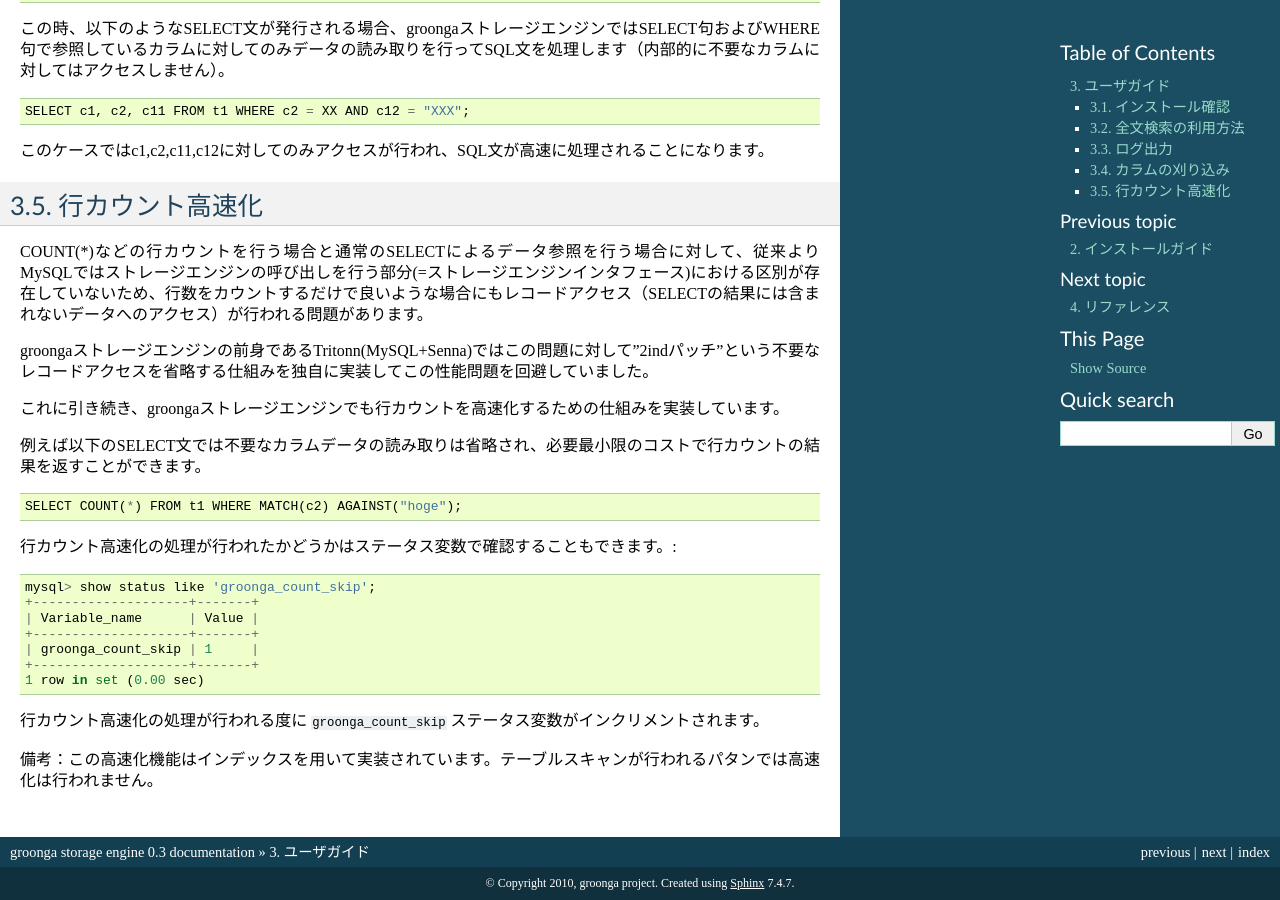
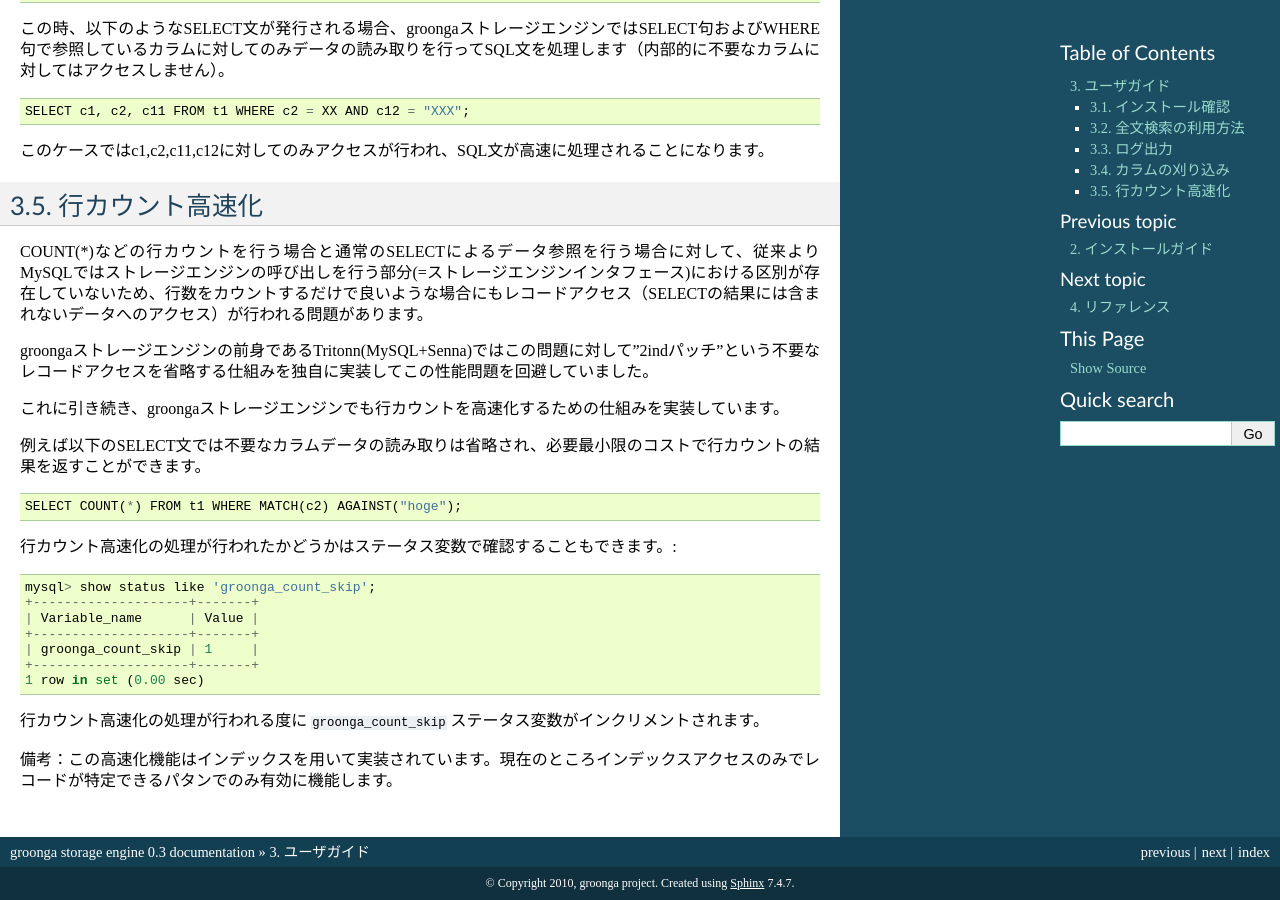
Before and after one commit to mroonga/mroonga, a Sphinx documentation site: the page built from doc/ja/source/userguide.rst, in a window 1280 px wide and 900 px high, scrolled down 1990 px. Built offline with Sphinx 7.4.7, drawn with Linux system fonts in a browser that asks for light colours.

Commit message:
fixed document about groonga_count_skip.

```diff
--- a/doc/ja/source/userguide.rst
+++ b/doc/ja/source/userguide.rst
@@ -134,4 +134,4 @@ groongaストレージエンジンの前身であるTritonn(MySQL+Senna)では
 
 行カウント高速化の処理が行われる度に ``groonga_count_skip`` ステータス変数がインクリメントされます。
 
-備考：この高速化機能はインデックスを用いて実装されています。テーブルスキャンが行われるパタンでは高速化は行われません。
+備考：この高速化機能はインデックスを用いて実装されています。現在のところインデックスアクセスのみでレコードが特定できるパタンでのみ有効に機能します。
```
